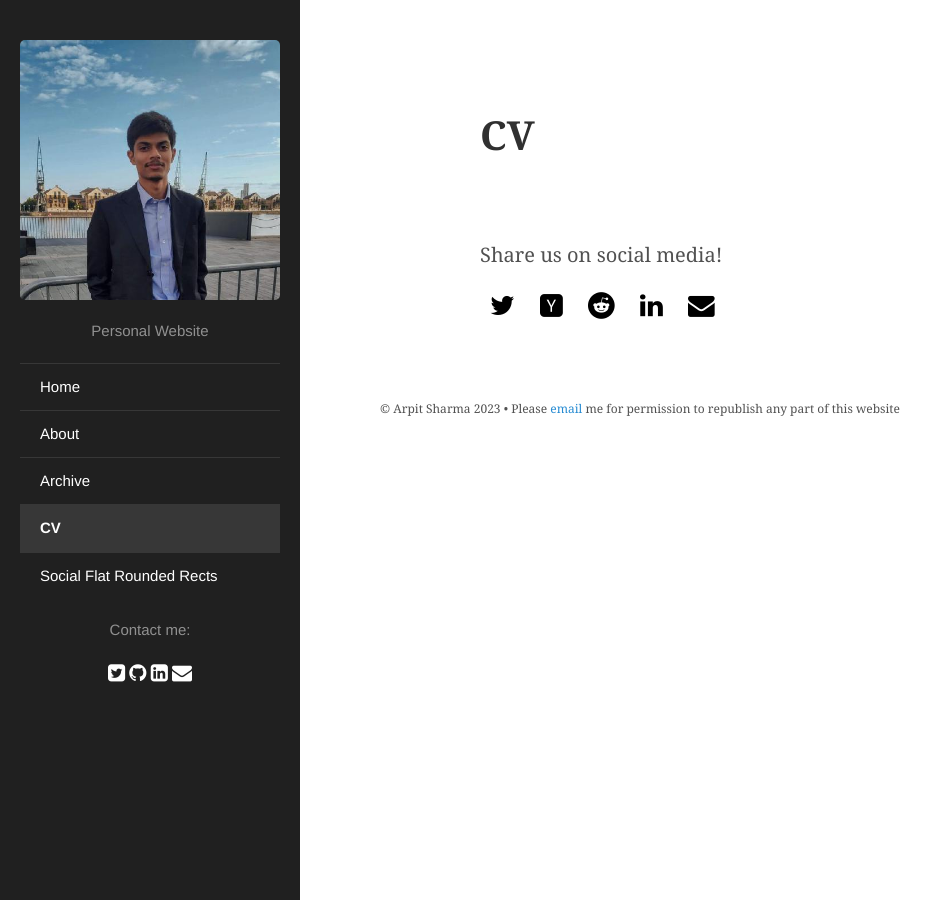
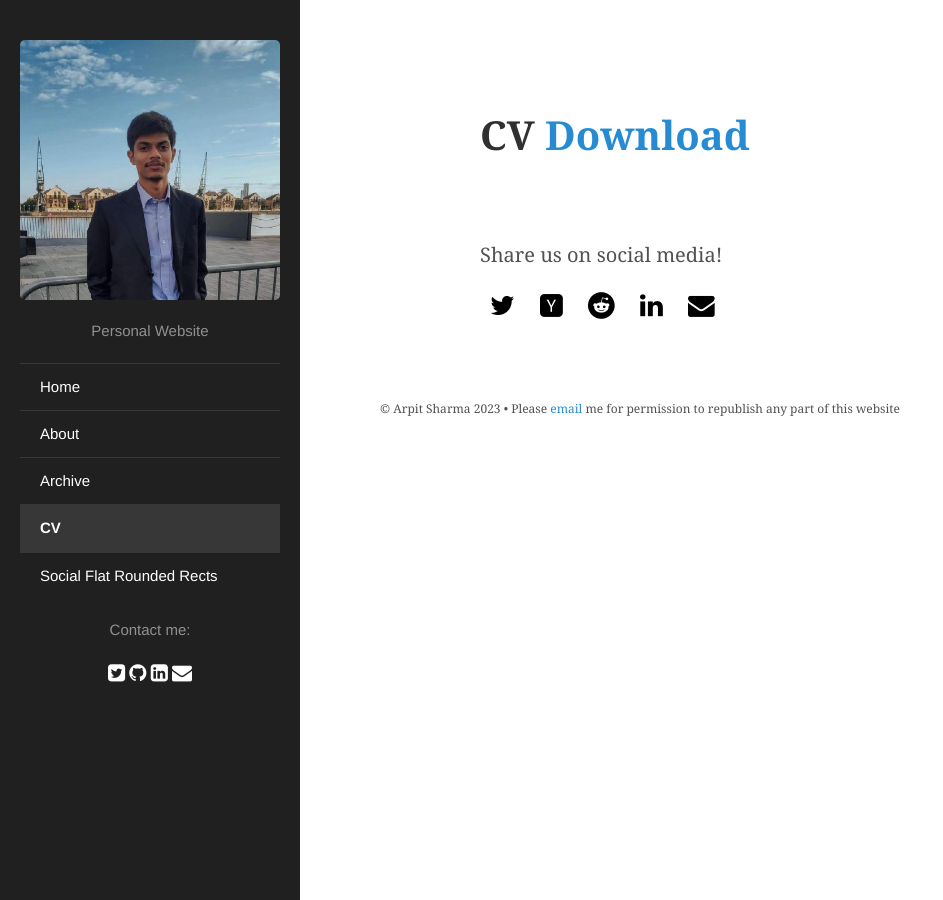
Before and after one commit to sharma-arpit/personal-website, a Jekyll site: the page built from cv.md, in a window 1280 px wide. Shown: the whole page, without its empty margins (0-943 px from the left). Built offline with Jekyll 4.4.1, drawn with Linux system fonts in a browser that asks for light colours; nearby versions of some CDN libraries; library files that are not in the unit come from our copies.

Commit message:
added cv

```diff
--- a/_layouts/page.html
+++ b/_layouts/page.html
@@ -3,6 +3,6 @@
 ---
 
 <div class="page">
-  <h1 class="page-title">{{ page.title }} {% if page.cv_pdf %}<a href="{{ page.cv_pdf | prepend: 'assets/pdf/' | relative_url}}" target="_blank" rel="noopener noreferrer" class="float-right"><i class="fas fa-file-pdf"></i></a>{% endif %}</h1>
+  <h1 class="page-title">{{ page.title }} {% if page.cv_pdf %}<a href="{{ page.cv_pdf | prepend: 'assets/pdf/' | relative_url}}" target="_blank" rel="noopener noreferrer">Download</a>{% endif %}</h1>
   {{ content }}
 </div>
--- a/cv.md
+++ b/cv.md
@@ -1,6 +1,6 @@
 ---
 layout: page
+title: CV
 permalink: /cv/
-title: CV
 cv_pdf: cv.pdf
 ---
```
